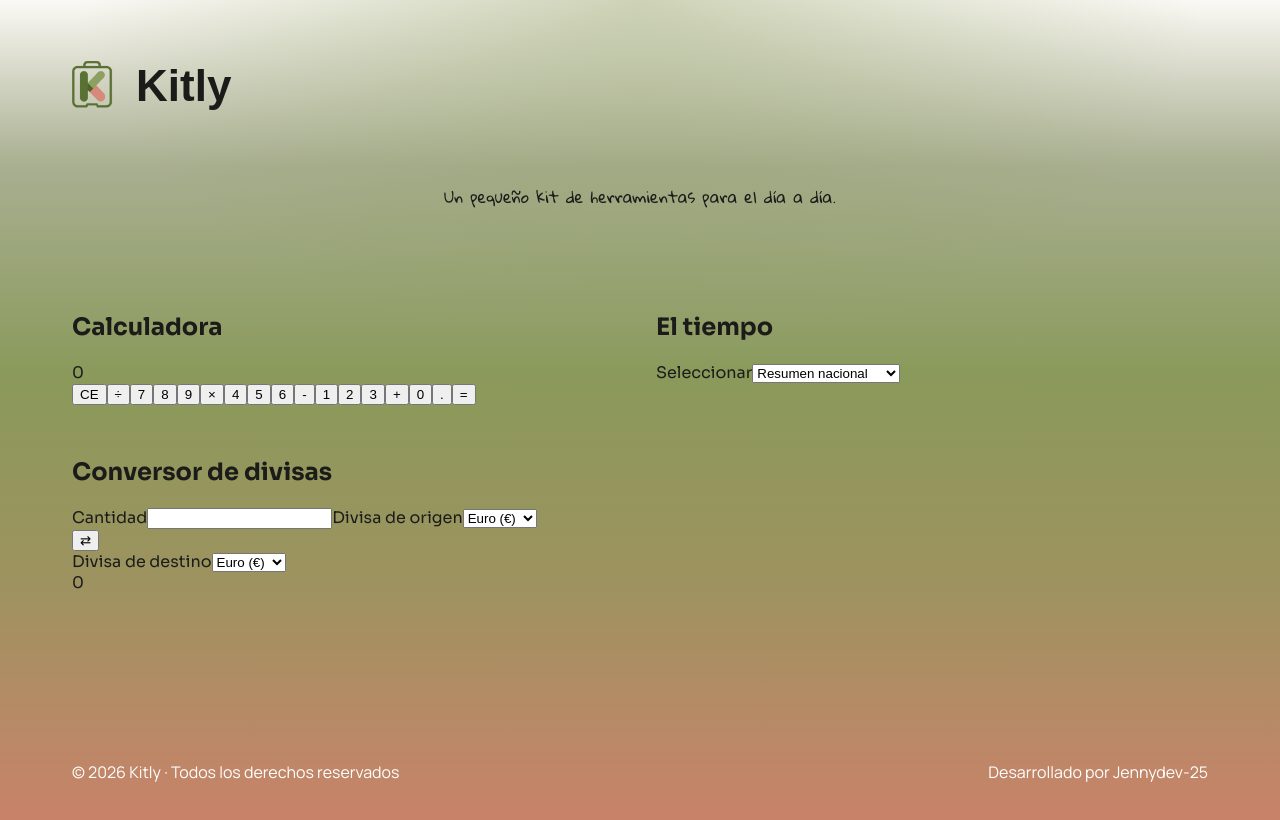
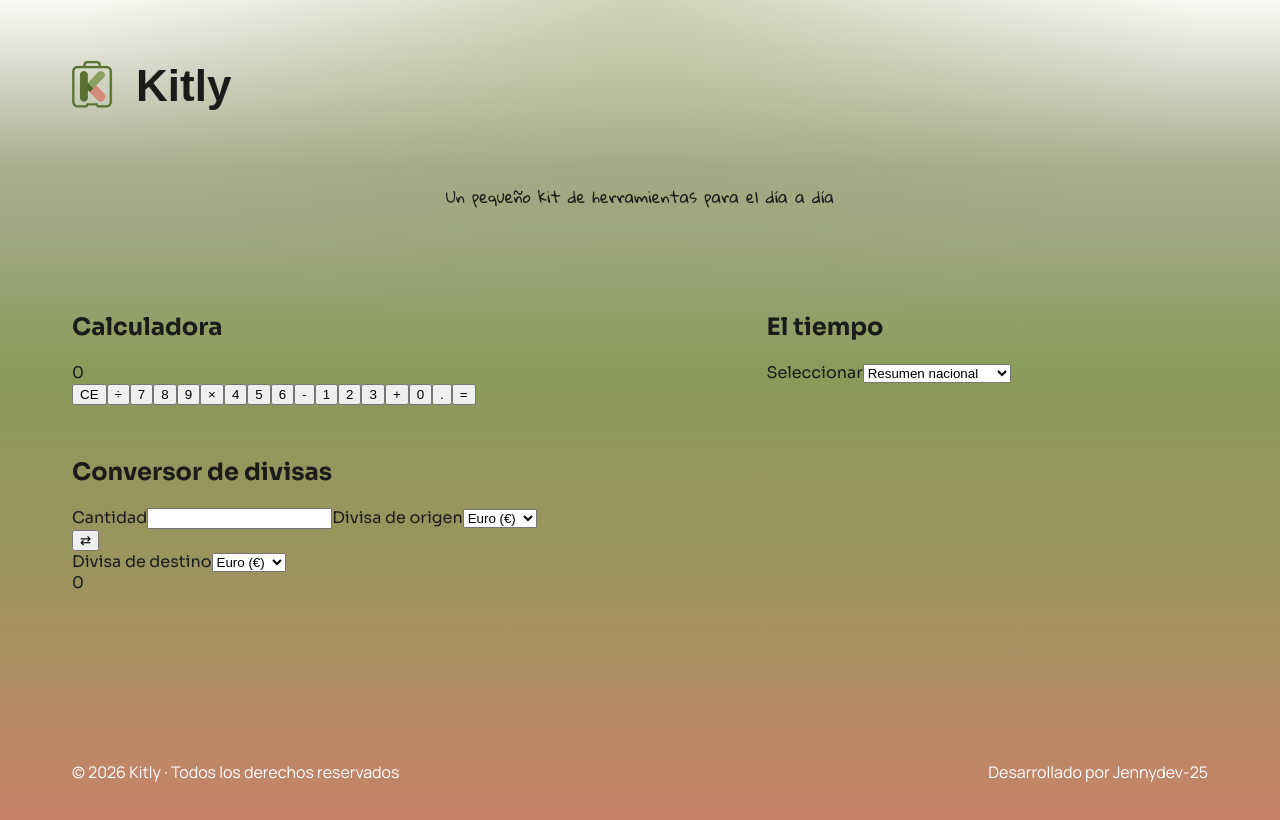
Before and after one commit to Jennydev-25/multifunctional-calculator, a Vue app: page / in a window 1280 px wide. Shown: the top 820 px of the page. Built offline with nearby package versions, Linux system fonts and the light colour scheme; a web font is replaced by a local one.

Commit message:
style: revert to plain sass and adjust main layout order and proportions

```diff
--- a/src/App.vue
+++ b/src/App.vue
@@ -10,12 +10,12 @@ import CurrencyConverter from '@/components/CurrencyConverter.vue'
     <h1>Kitly</h1>
   </header>
 
-  <p class="app-tagline">Un pequeño kit de herramientas para el día a día.</p>
+  <p class="app-tagline">Un pequeño kit de herramientas para el día a día</p>
 
   <main>
     <Calculator />
+    <CurrencyConverter />
     <Weather />
-    <CurrencyConverter />
   </main>
 
   <footer>
@@ -78,7 +78,7 @@ footer {
 
   main {
     display: grid;
-    grid-template-columns: 1fr 1fr;
+    grid-template-columns: 3fr 2fr;
     grid-template-areas:
       'calculator weather'
       'currency currency';
--- a/src/styles/base/_base.scss
+++ b/src/styles/base/_base.scss
@@ -1,5 +1,7 @@
 body {
     min-height: 100vh;
+    color: var(--color-text);
+    font-family: var(--font-body);
     background:
         radial-gradient(ellipse 800px 500px at 50% 0%,
             color-mix(in srgb, var(--color-primary-container) 40%, transparent) 0%,
@@ -10,6 +12,4 @@ body {
             var(--color-primary-container) 55%,
             color-mix(in srgb, var(--color-primary) 50%, var(--color-bg)) 80%,
             var(--color-bg) 100%);
-    color: var(--color-text);
-    font-family: var(--font-body);
 }
```
